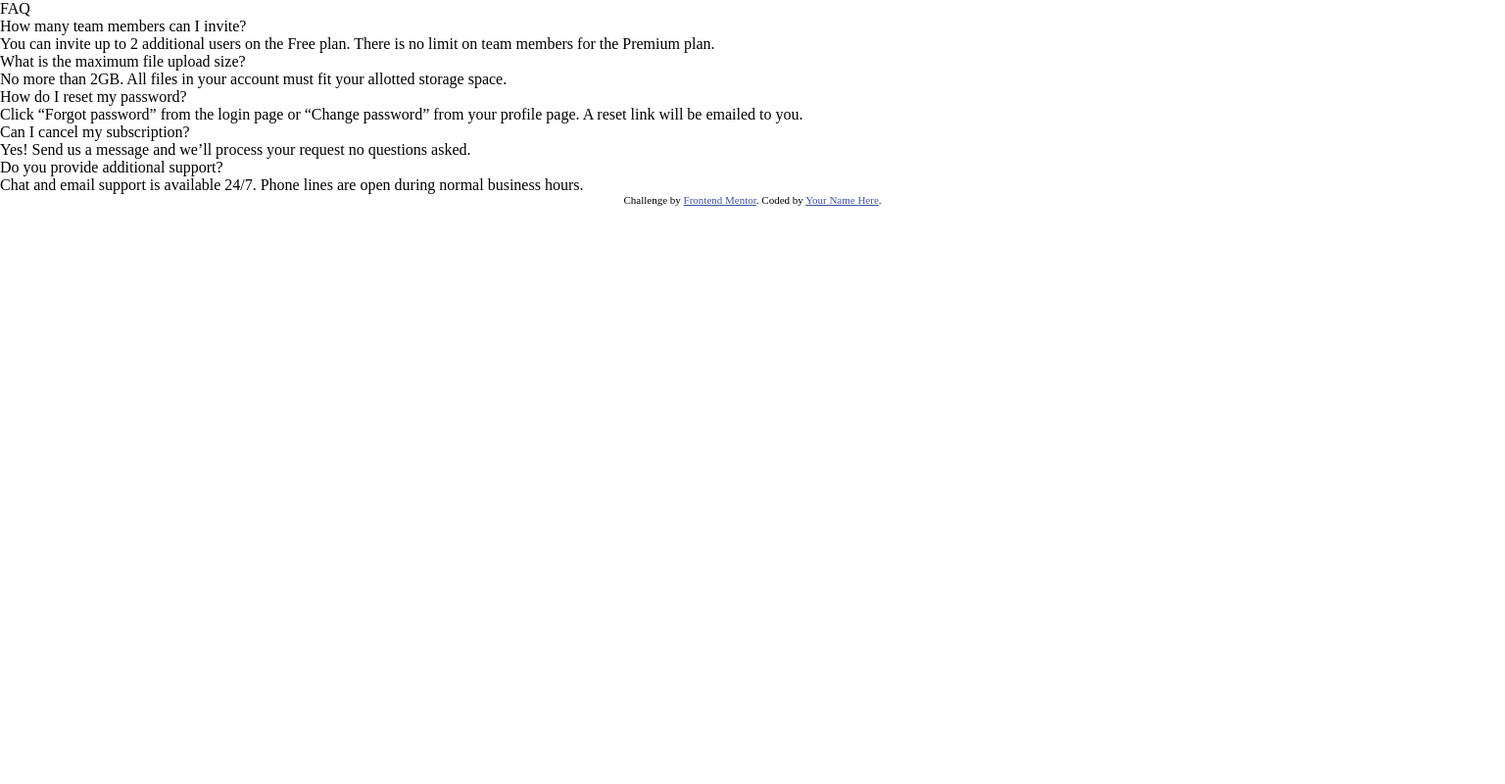
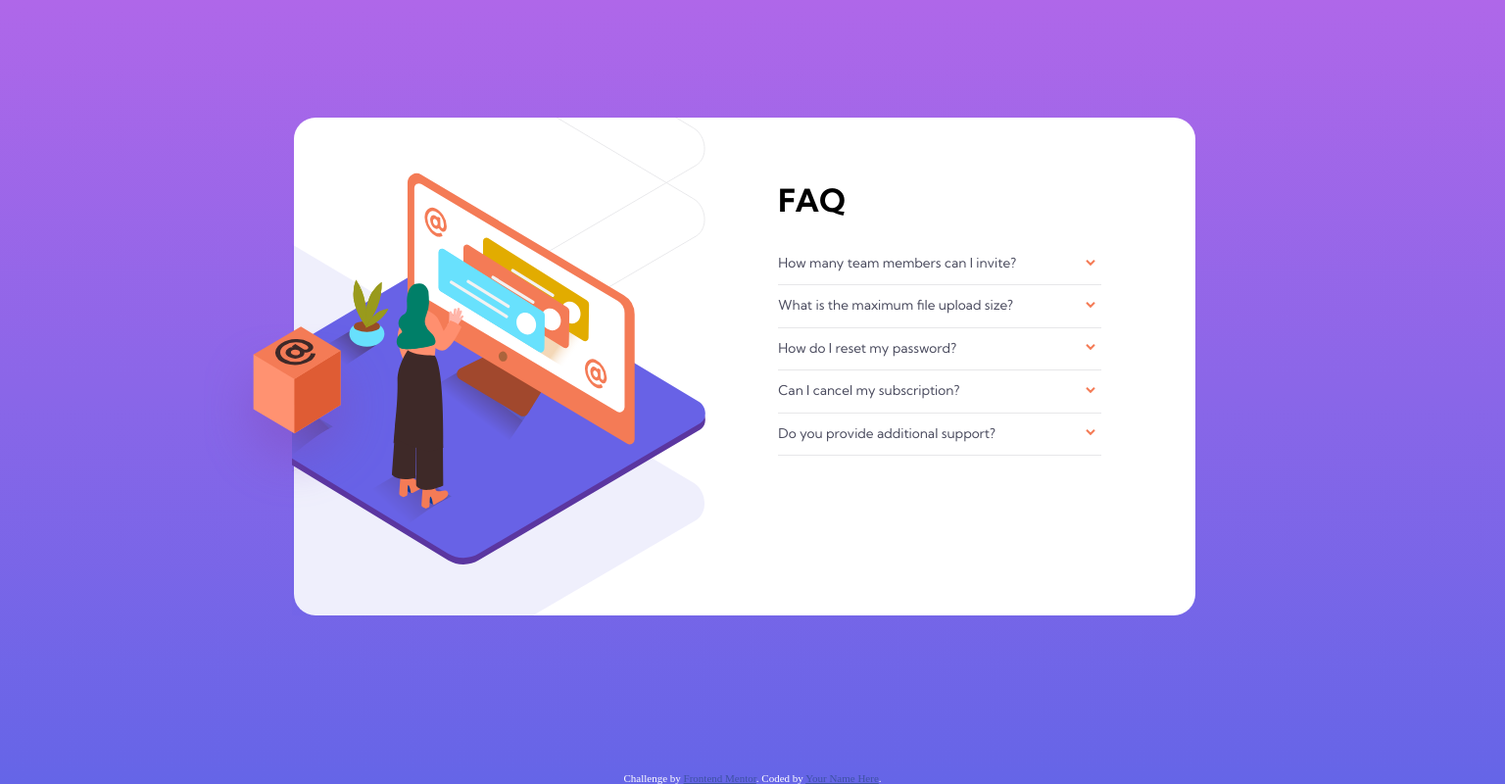
Before and after one commit to devgl96/faq_accordion_card, a plain HTML site: page index.html in a window 1536 px wide. Shown: the whole page at 98% size. Drawn offline with Linux system fonts and the light colour scheme.

Commit message:
Challenge Completed

```diff
--- a/index.html
+++ b/index.html
@@ -1,93 +1,116 @@
 <!DOCTYPE html>
 <html lang="en">
 <head>
+  <link rel="preconnect" href="https://fonts.googleapis.com">
+  <link rel="preconnect" href="https://fonts.gstatic.com" crossorigin>
+
   <meta charset="UTF-8">
   <meta name="viewport" content="width=device-width, initial-scale=1.0"> <!-- displays site properly based on user's device -->
 
   <link rel="icon" type="image/png" sizes="32x32" href="./images/favicon-32x32.png">
 
+  <link href="https://fonts.googleapis.com/css2?family=Kumbh+Sans:wght@400;700&display=swap" rel="stylesheet">
+
   <title>Frontend Mentor | FAQ Accordion Card</title>
 
-  <!-- Feel free to remove these styles or customise in your own stylesheet 👍 -->
-  <style>
-    * {
-      margin: 0;
-      padding: 0;
-      box-sizing: border-box;
-    }
-
-    @media (min-width: 768px) {
-
-    }
-    .attribution { font-size: 11px; text-align: center; }
-    .attribution a { color: hsl(228, 45%, 44%); }
-  </style>
+  <link rel="stylesheet" href="styles.css" type="text/css" >
 </head>
 <body>
   <div class="container">
     <div class="content">
-      <div class="heading-faq">
-        FAQ
+      <div class="image-faq">
+        <div class="image-desktop">
+          <div class="image1">
+            <img src="images/illustration-woman-online-desktop.svg" alt="Illustration Woman Online Desktop">
+            <img src="images/illustration-box-desktop.svg" alt="Illustration Box Desktop">
+          </div>
+          <div class="image2">
+            <img src="images/bg-pattern-desktop.svg" alt="Background Pattern Desktop">
+          </div>
+        </div>
+        <div class="image-mobile">
+          <div class="image1">
+            <img src="images/illustration-woman-online-mobile.svg" alt="Illustration Woman Online Mobile">
+          </div>
+          <div class="image2">
+            <img src="images/bg-pattern-mobile.svg" alt="Background Pattern Mobile">
+          </div>
+        </div>
       </div>
       <div class="faq-section">
+        <div class="heading-faq">
+          FAQ
+        </div>
         <!-- Question 1 -->
         <div class="question-faq">
           <div class="question">
             <p>How many team members can I invite?</p>
+            <img src="images/icon-arrow-down.svg" alt="Icon arrow down">
           </div>
           <div class="answer">
             <p>You can invite up to 2 additional users on the Free plan. There is no limit on
-            team members for the Premium plan.</p>
+              team members for the Premium plan.</p>
           </div>
+          <hr>
         </div>
 
         <!-- Question 2 -->
         <div class="question-faq">
           <div class="question">
             <p>What is the maximum file upload size?</p>
+            <img src="images/icon-arrow-down.svg" alt="Icon arrow down">
           </div>
           <div class="answer">
             <p>No more than 2GB. All files in your account must fit your allotted storage space.</p>
           </div>
+          <hr>
         </div>
 
         <!-- Question 3 -->
         <div class="question-faq">
           <div class="question">
             <p>How do I reset my password?</p>
+            <img src="images/icon-arrow-down.svg" alt="Icon arrow down">
           </div>
           <div class="answer">
             <p>Click “Forgot password” from the login page or “Change password” from your profile page.
               A reset link will be emailed to you.</p>
           </div>
+          <hr>
         </div>
 
         <!-- Question 4 -->
         <div class="question-faq">
           <div class="question">
             <p>Can I cancel my subscription?</p>
+            <img src="images/icon-arrow-down.svg" alt="Icon arrow down">
           </div>
           <div class="answer">
             <p>Yes! Send us a message and we’ll process your request no questions asked.</p>
           </div>
+          <hr>
         </div>
 
         <!-- Question 5 -->
         <div class="question-faq">
           <div class="question">
             <p>Do you provide additional support?</p>
+            <img src="images/icon-arrow-down.svg" alt="Icon arrow down">
           </div>
           <div class="answer">
             <p>Chat and email support is available 24/7. Phone lines are open during normal business hours.</p>
           </div>
+          <hr>
         </div>
       </div>
     </div>
+    <div class="attribution">
+      Challenge by <a href="https://www.frontendmentor.io?ref=challenge" target="_blank">Frontend Mentor</a>.
+      Coded by <a href="#">Your Name Here</a>.
+    </div>
   </div>
 
-  <div class="attribution">
-    Challenge by <a href="https://www.frontendmentor.io?ref=challenge" target="_blank">Frontend Mentor</a>.
-    Coded by <a href="#">Your Name Here</a>.
-  </div>
+  <script type="text/javascript" src="index.js"></script>
 </body>
+
 </html>
--- /dev/null
+++ b/index.js
@@ -0,0 +1,25 @@
+// Get the questions
+const questions = document.querySelectorAll(".question p");
+
+// Get arrows
+const arrows = document.querySelectorAll(".question img");
+
+// Get the answers
+const answers = document.querySelectorAll(".answer");
+
+// Add event listener to click in question
+for(let i = 0; i < questions.length; i++) {
+  questions[i].addEventListener("click", (event) => {
+    // console.log("In IF");
+    if(!event.target.classList.contains("question-clicked")) {
+      event.target.classList.add("question-clicked");
+      answers[i].style.display = "block";
+      arrows[i].classList.add("arrow-turn");
+    } else {
+      // console.log("In ELSE");
+      event.target.classList.remove("question-clicked");
+      answers[i].style.display = "none";
+      arrows[i].classList.remove("arrow-turn");
+    }
+  });
+}
--- /dev/null
+++ b/styles.css
@@ -0,0 +1,258 @@
+:root {
+  --very-dark-desaturated-blue: hsl(238, 29%, 16%);
+  --soft-red: hsl(14, 88%, 65%);
+  --bg-soft-violet: hsl(273, 75%, 66%);
+  --bg-soft-blue: hsl(240, 73%, 65%);
+  --bg-content: hsl(0, 0%, 100%);
+  --text-very-dark-grayish-blue: hsl(237, 12%, 33%);
+  --text-dark-grayish-blue: hsl(240, 6%, 50%);
+  --dividers-light-grayish-blue: hsl(240, 5%, 91%);
+}
+
+* {
+  margin: 0;
+  padding: 0;
+  box-sizing: border-box;
+}
+
+body {
+  font-size: 12px;
+
+  background: linear-gradient(#af67e9, #6565e7) no-repeat center center fixed;
+  -webkit-background-size: cover;
+  -moz-background-size: cover;
+  -o-background-size: cover;
+  background-size: cover;
+}
+
+/* Mobile first */
+.content {
+  position: absolute;
+
+  background-color: var(--bg-content);
+
+  height: 495px;
+  width: 327px;
+
+  margin: 120px 24px;
+
+  padding: 0px 22px 44px 22px;
+
+  border-radius: 20px;
+}
+
+.image-faq {
+  position: relative;
+
+  width: 267px;
+
+  left: 9%;
+  top: 0;
+  margin-top: -7rem;
+}
+
+.image-desktop {
+  display: none;
+}
+
+.image-mobile {
+  display: block;
+}
+
+.image1 {
+  position: absolute;
+
+  width: 240px;
+  height: 240px;
+}
+
+.image2 {
+  position: relative;
+
+  width: 240px;
+  /* height: 240px; */
+
+  top: 7rem;
+}
+
+.faq-section .heading-faq {
+  text-align: center;
+  font-family: 'Kumbh Sans', sans-serif;
+  font-weight: 700;
+
+  font-size: 2rem;
+
+  margin-top: 8rem;
+  margin-bottom: 1.5rem;
+}
+
+.question-faq .question {
+  font-family: "Kumbh Sans", sans-serif;
+  color: var(--text-very-dark-grayish-blue);
+  font-weight: 400;
+
+  font-size: 0.85rem;
+
+  display: flex;
+
+  align-items: center;
+  justify-content: space-between;
+
+  padding: 0.75rem 0 0.9rem;
+}
+
+.question-faq .question .question-clicked {
+  font-weight: 700;
+
+  color: var(--very-dark-desaturated-blue);
+}
+
+.question .arrow-turn {
+  -ms-transform: rotate(180deg);
+  transform: rotate(180deg);
+
+  transition: ease 0.3s;
+}
+
+.question-faq hr {
+  border: none;
+  border-bottom: 1px solid var(--dividers-light-grayish-blue);
+}
+
+.question-faq .answer {
+  font-family: "Kumbh Sans", sans-serif;
+  color: var(--text-very-dark-grayish-blue);
+
+  display: none;
+
+  line-height: 1.2rem;
+
+  transition: ease 0.3s;
+
+  margin: 0rem 0 1rem;
+}
+
+
+.attribution {
+  position: absolute;
+
+  bottom: 0;
+  left: 0;
+  right: 0;
+
+  font-size: 11px;
+  text-align: center;
+
+  color: #FFF;
+}
+
+.attribution a {
+  color: hsl(228, 45%, 44%);
+}
+
+@media (min-width: 1440px) {
+  .content {
+    position: absolute;
+
+    display: flex;
+    flex-direction: row;
+
+    justify-content: space-between;
+    align-items: center;
+
+    border-radius: 22px;
+
+    width: 920px;
+    height: 508px;
+
+    left: 18%;
+
+    padding: 0px 22px 0px 22px;
+  }
+
+  .faq-section {
+    width: 37%;
+    height: 508px;
+
+    margin-right: 5rem;
+
+  }
+
+  .faq-section .heading-faq {
+    text-align: left;
+    margin-top: 4rem;
+  }
+
+  .image-faq {
+    width: 530px;
+    height: 508px;
+
+    overflow: hidden;
+
+    position: relative;
+
+    left: -1.5rem;
+    top: 0;
+    margin-top: 0;
+  }
+
+  .image-desktop {
+    display: block;
+  }
+
+  .image-mobile {
+    display: none;
+  }
+
+  .image1 img{
+    position: relative;
+
+    width: 510px;
+    height: 400px;
+
+    top: 3.5rem;
+    left: -5.5rem;
+
+    z-index: 1;
+  }
+
+  .image1 img:last-child {
+    width: 190px;
+    height: 190px;
+
+    position: fixed;
+
+    top: 20.7rem;
+    left: 13rem;
+
+    overflow: visible;
+
+    z-index: 999;
+  }
+
+  .image2 img{
+    width: 910px;
+    height: 910px;
+
+    top: -23rem;
+    left: -30.5rem;
+
+    overflow: hidden;
+
+    position: absolute;
+  }
+
+  .question-faq hr {
+    width: 330px;
+  }
+
+  .question-faq .question p:hover{
+    color: var(--soft-red);
+    cursor: pointer;
+  }
+
+  .question-faq .answer {
+    font-size: 0.8rem;
+  }
+
+}
```
Also changed, not shown: 3 other files.
